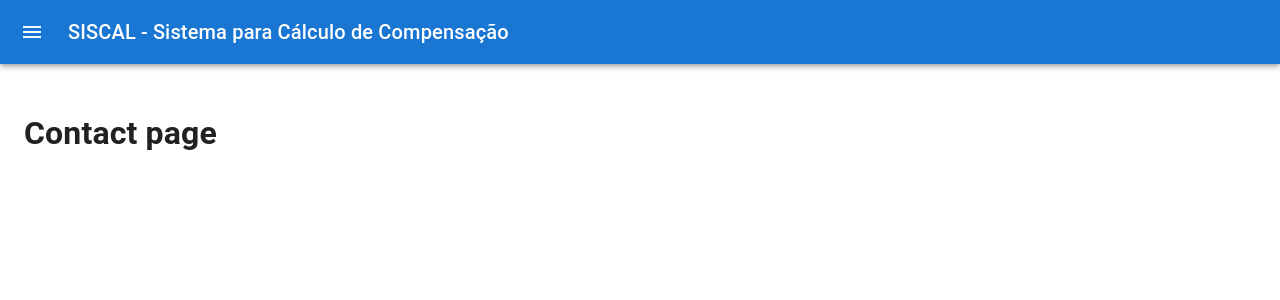
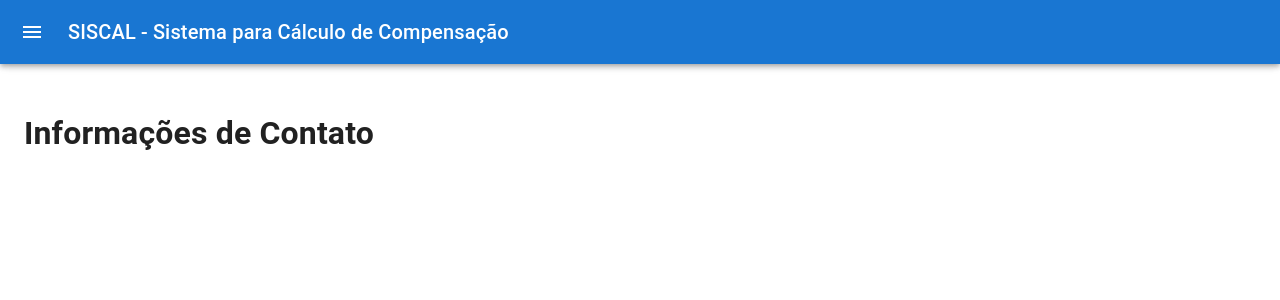
Before and after one commit to alexbraga/siscal-react, a React (Create React App) app: page /contact in a window 1280 px wide. Shown: the top 300 px of the page. Built offline with nearby package versions, Linux system fonts and the light colour scheme.

Commit message:
Update Contact.js

```diff
--- a/src/pages/Contact.js
+++ b/src/pages/Contact.js
@@ -4,7 +4,7 @@ import MainLayout from "../components/MainLayout";
 function Contact() {
   return (
     <MainLayout>
-      <h1>Contact page</h1>
+      <h1>Informações de Contato</h1>
     </MainLayout>
   );
 }
```
